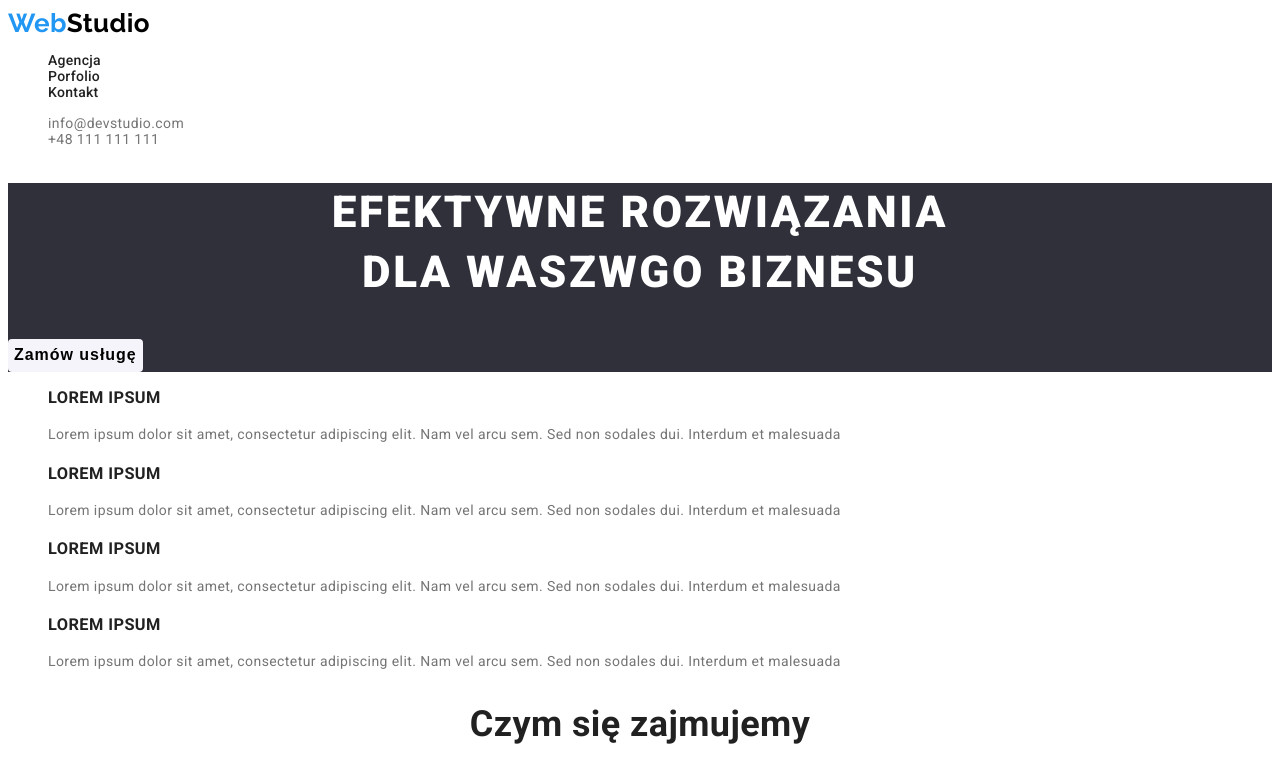
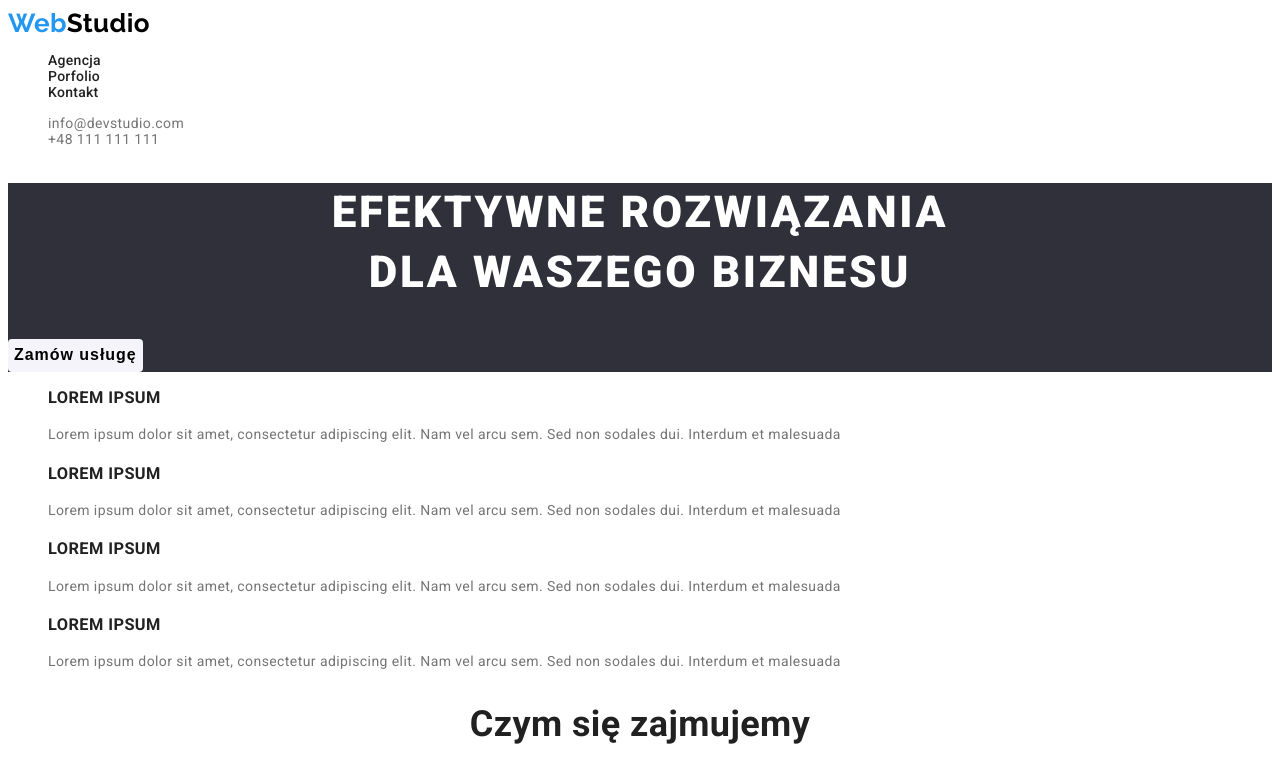
Before and after one commit to Dawidos12352/goit-markup-hw-02, a plain HTML site: page index.html in a window 1280 px wide. Shown: the top 773 px of the page. Drawn offline with Linux system fonts and the light colour scheme; files whose address does not match are found by name.

Commit message:
fix header

```diff
--- a/index.html
+++ b/index.html
@@ -48,7 +48,7 @@
       <section class="banner">
         <h1 class="banner__title">
           efektywne rozwiązania <br />
-          dla waszwgo biznesu
+          dla waszego biznesu
         </h1>
         <button class="banner__btn" type="button">Zamów usługę</button>
       </section>
```
